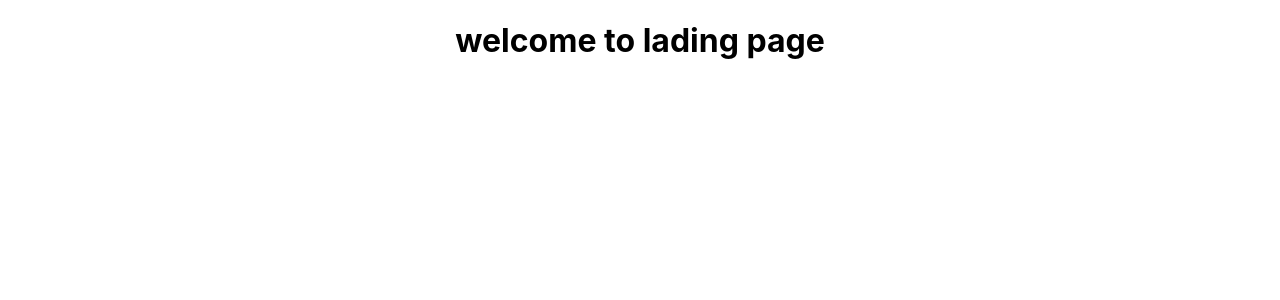
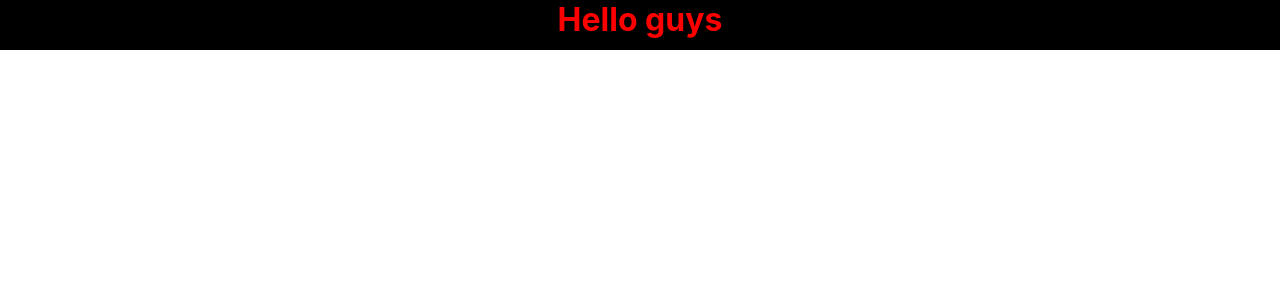
Before and after one commit to RohitPatil21/Portfolio, a React (Create React App) app: page / in a window 1280 px wide. Shown: the top 300 px of the page. Built offline with nearby package versions, Linux system fonts and the light colour scheme.

Commit message:
navbar added

```diff
--- a/package.json
+++ b/package.json
@@ -9,6 +9,7 @@
     "react": "^18.2.0",
     "react-dom": "^18.2.0",
     "react-scripts": "5.0.1",
+    "sass": "^1.56.1",
     "web-vitals": "^2.1.4"
   },
   "scripts": {
--- a/src/components/Landing.js
+++ b/src/components/Landing.js
@@ -1,10 +1,11 @@
 import React from 'react';
+import Navbar from './Navbar';
 
 
 const Landing = () => {
     return(
         <div className='landing'>
-            <h1> welcome to lading page </h1>
+           <Navbar />
         </div>
     )
 }
--- /dev/null
+++ b/src/components/Navbar.js
@@ -0,0 +1,12 @@
+import React from 'react'
+import "../styles/navbar.scss";
+
+const Navbar = () => {
+  return (
+    <div className='navbar'>
+        <h1 className="navbar__heading"> Hello guys </h1>
+    </div>
+  )
+}
+
+export default Navbar
--- a/src/index.css
+++ b/src/index.css
@@ -1,3 +1,9 @@
+* {
+  margin: 0px !important;
+  padding: 0px!important;
+  box-sizing: border-box !important;
+}
+
 body {
   margin: 0;
   font-family: -apple-system, BlinkMacSystemFont, 'Segoe UI', 'Roboto', 'Oxygen',
--- /dev/null
+++ b/src/styles/navbar.scss
@@ -0,0 +1,10 @@
+@import "variables.scss";
+
+.navbar {
+    background-color: $black;
+    height: 50px;
+
+    &__heading {
+        color: $red;
+    }
+}
--- /dev/null
+++ b/src/styles/variables.scss
@@ -0,0 +1,5 @@
+$white : white;
+$red : red;
+$blue: blue;
+$black : black;
+$orange : orange;
```
Also changed, not shown: 1 other file (tests, documents, lock files or other folders).
